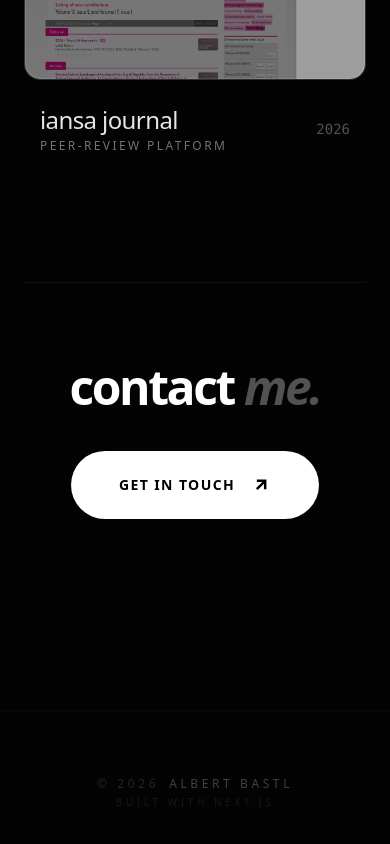
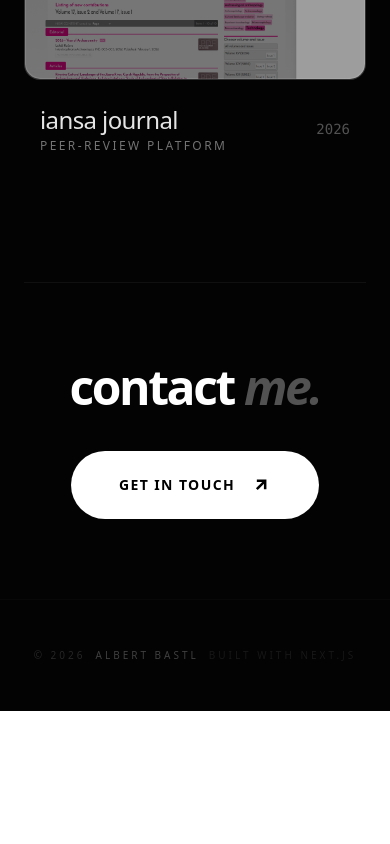
Before and after one commit to albertbastl/Portfolio, a Next.js app: page / in a window 390 px wide. Shown: the part 1061-1905 px from the top of the page. After the commit the page ends 1772 px from the top, so only its background shows below. Built offline with nearby package versions, Linux system fonts and the light colour scheme.

Commit message:
Final UI v2 adjustments

```diff
--- a/app/page.tsx
+++ b/app/page.tsx
@@ -36,19 +36,20 @@ export default function Portfolio() {
   return (
     <main className="min-h-screen bg-[#030303] text-neutral-100 selection:bg-white/10 selection:text-white font-sans relative">
 
-      {/* FLOATING NAVIGATION PILL */}
+      {/* FLOATING NAVIGATION PILL - Opravená pozice */}
       <AnimatePresence>
         {showNav && (
           <motion.div
-            initial={{ y: -20, opacity: 0, scale: 0.95 }}
-            animate={{ y: 0, opacity: 1, scale: 1 }}
-            exit={{ y: -20, opacity: 0, scale: 0.95 }}
+            initial={{ y: -20, opacity: 0 }}
+            animate={{ y: 0, opacity: 1 }}
+            exit={{ y: -20, opacity: 0 }}
             transition={{ duration: 0.5, ease: [0.16, 1, 0.3, 1] }}
-            className="fixed top-8 left-8 z-[100] flex items-center gap-6 px-5 py-2.5 md:px-7 md:py-3.5 bg-neutral-900/40 backdrop-blur-2xl border border-white/15 rounded-full shadow-[0_20px_50px_rgba(0,0,0,0.5)]"
+            className="fixed top-8 z-[100] flex items-center gap-6 px-5 py-2.5 md:px-7 md:py-3.5 bg-neutral-900/40 backdrop-blur-2xl border border-white/15 rounded-full shadow-[0_20px_50px_rgba(0,0,0,0.5)] w-max
+                       left-1/2 -translate-x-1/2 md:left-8 md:translate-x-0"
           >
             <button
               onClick={scrollToTop}
-              className="font-bold tracking-tighter lowercase text-white hover:opacity-70 transition-opacity"
+              className="font-bold tracking-tighter lowercase text-white hover:opacity-70 transition-opacity whitespace-nowrap"
             >
               <span className="hidden md:block text-lg">albert bastl.</span>
               <span className="block md:hidden text-sm">albert.</span>
@@ -62,7 +63,7 @@ export default function Portfolio() {
         )}
       </AnimatePresence>
 
-      {/* HERO SECTION - Responzivní výška pro lepší "peek" efekt */}
+      {/* HERO SECTION */}
       <section className="h-[65vh] md:h-[75vh] flex flex-col items-center justify-center relative px-6">
         <motion.div
           ref={heroTextRef}
@@ -91,7 +92,7 @@ export default function Portfolio() {
         </motion.div>
       </section>
 
-      {/* SECTION DIVIDER - Kompaktnější na mobilu */}
+      {/* SECTION DIVIDER */}
       <motion.div
         initial={{ opacity: 0 }}
         animate={{ opacity: 1 }}
@@ -111,7 +112,6 @@ export default function Portfolio() {
               target="_blank"
               rel="noopener noreferrer"
               key={project.id}
-              // První projekt se animuje hned, ostatní při scrollu
               initial={{ opacity: 0, y: 40 }}
               whileInView={index === 0 ? undefined : { opacity: 1, y: 0 }}
               animate={index === 0 ? { opacity: 1, y: 0 } : undefined}
@@ -119,9 +119,7 @@ export default function Portfolio() {
               transition={{ duration: 0.8, delay: index === 0 ? 0.6 : 0.1, ease: [0.16, 1, 0.3, 1] }}
               className="group cursor-pointer block"
             >
-              {/* PROJECT CARD */}
               <div className="w-full aspect-[16/9] bg-neutral-950 rounded-2xl md:rounded-[2.5rem] mb-6 overflow-hidden border border-white/15 relative flex items-center justify-center transition-all duration-700 group-hover:border-white/30 group-hover:shadow-[0_0_80px_rgba(255,255,255,0.03)]">
-
                 {project.image && (
                   <Image
                     src={project.image}
@@ -132,10 +130,8 @@ export default function Portfolio() {
                     priority={index === 0}
                   />
                 )}
-
                 <div className="absolute inset-0 ring-1 ring-inset ring-white/10 rounded-2xl md:rounded-[2.5rem] z-10 pointer-events-none" />
                 <div className="absolute inset-0 bg-gradient-to-br from-white/[0.08] via-transparent to-transparent opacity-0 group-hover:opacity-100 transition-opacity duration-700 z-10 pointer-events-none" />
-
                 <div className="absolute w-14 h-14 md:w-16 md:h-16 bg-white text-black rounded-full flex items-center justify-center opacity-0 scale-50 group-hover:opacity-100 group-hover:scale-100 transition-all duration-500 ease-[0.16,1,0.3,1] z-20 shadow-2xl pointer-events-none">
                   <svg width="24" height="24" viewBox="0 0 24 24" fill="none" stroke="currentColor" strokeWidth="2.5" strokeLinecap="round" strokeLinejoin="round">
                     <line x1="7" y1="17" x2="17" y2="7"></line><polyline points="7 7 17 7 17 17"></polyline>
@@ -143,7 +139,6 @@ export default function Portfolio() {
                 </div>
               </div>
 
-              {/* PROJECT INFO */}
               <div className="flex justify-between items-center px-4 md:px-6">
                 <div className="space-y-0.5 flex-1 pr-4">
                   <h3 className="text-2xl md:text-5xl font-medium tracking-tight lowercase text-neutral-200 group-hover:text-white transition-colors truncate">
@@ -160,8 +155,8 @@ export default function Portfolio() {
         </div>
       </section>
 
-      {/* CONTACT SECTION */}
-      <section className="max-w-4xl mx-auto px-6 pb-48 pt-12 md:pt-20 relative">
+      {/* CONTACT SECTION - Menší mezera k footeru na mobilu */}
+      <section className="max-w-4xl mx-auto px-6 pb-20 md:pb-48 pt-12 md:pt-20 relative">
         <motion.div
           className="flex flex-col items-center text-center border-t border-white/[0.05] pt-20 md:pt-32"
           initial={{ opacity: 0 }}
@@ -184,12 +179,12 @@ export default function Portfolio() {
       </section>
 
       {/* FOOTER */}
-      <footer className="py-16 text-center border-t border-white/[0.02] px-6">
-        <div className="flex flex-wrap justify-center items-center gap-x-2.5 gap-y-1 text-xs md:text-sm text-neutral-800 uppercase tracking-[0.3em] font-medium">
+      <footer className="py-12 md:py-16 text-center border-t border-white/[0.02] px-6">
+        <div className="flex flex-wrap justify-center items-center gap-x-2.5 gap-y-1 text-[10px] md:text-xs text-neutral-800 uppercase tracking-[0.3em] font-medium">
           <span>&copy; {new Date().getFullYear()}</span>
           <span className="text-neutral-700">albert bastl</span>
           <span className="text-neutral-900 hidden md:inline">&mdash;</span>
-          <span className="text-neutral-900 text-[10px] md:text-xs">built with next.js</span>
+          <span className="text-neutral-900">built with next.js</span>
         </div>
       </footer>
     </main>
```
